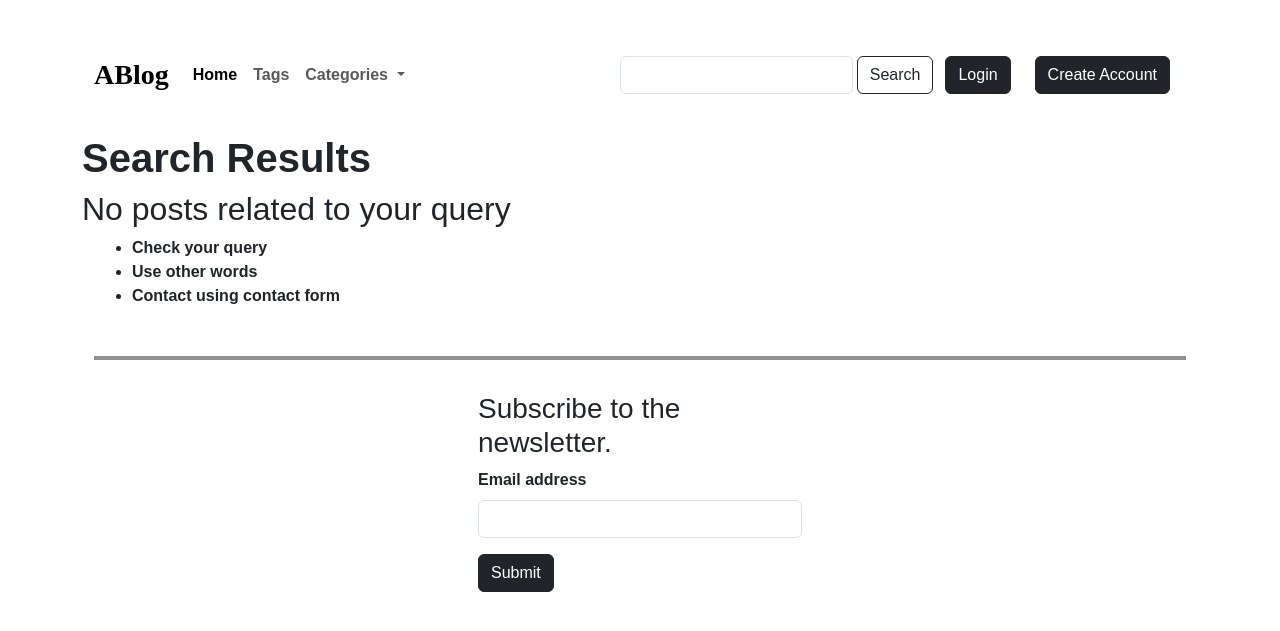
After one commit to vincentjoy/blog, a Django app: template blog/posts/templates/posts/search.html in a window 1280 px wide. The commit adds this page. Shown: the top 631 px of the page. Run offline with Django 5.2, Linux system fonts and the light colour scheme; the template is opened without the code that fills it, so the values that code supplies are empty.

Commit message:
added search functionality

```diff
--- /dev/null
+++ b/blog/posts/templates/posts/search.html
@@ -0,0 +1,17 @@
+{% extends 'base.html' %}
+
+{% block body %}
+    <h1>Search Results</h1>
+    <div class="row">
+        {% for post in posts %}
+            {% include "posts/includes/postcard.html" %}
+        {% empty %}
+            <h2>No posts related to your query</h1>
+            <ul style="margin-left: 50px;">
+                <li>Check your query</li>
+                <li>Use other words</li>
+                <li>Contact using contact form</li>
+            </ul>
+        {% endfor %}
+    </div>
+{% endblock body %}
--- a/blog/posts/urls.py
+++ b/blog/posts/urls.py
@@ -5,4 +5,5 @@ urlpatterns = [
     path('home/', views.home, name='home'),
     path('<int:id>/', views.post, name='post'),
     path('tags/<int:id>/', views.tags, name='tag'),
+    path('search/', views.search, name='search'),
 ]
--- a/blog/posts/views.py
+++ b/blog/posts/views.py
@@ -32,3 +32,8 @@ def post(request, id):
 def tags(request, id):
     tag = Tag.objects.get(id=id)
     return render(request, 'posts/tags.html', {'tags': tag.post_set.all()})
+
+def search(request):
+    query = request.GET.get('query', None)
+    posts = Post.objects.filter(post_title__icontains=query)
+    return render(request, 'posts/search.html', {'posts': posts})
--- a/blog/templates/base.html
+++ b/blog/templates/base.html
@@ -102,8 +102,8 @@
                             </ul>
                         </li>
                     </ul>
-                   <form class="d-flex m-1" >
-                        <input class='form-control me-1' type='text'  />
+                   <form class="d-flex m-1" action='{% url "search" %}''>
+                        <input class='form-control me-1' type='text' name='query' />
                         <button class='btn btn-outline-dark'>Search</button>
                    </form>
 
```
